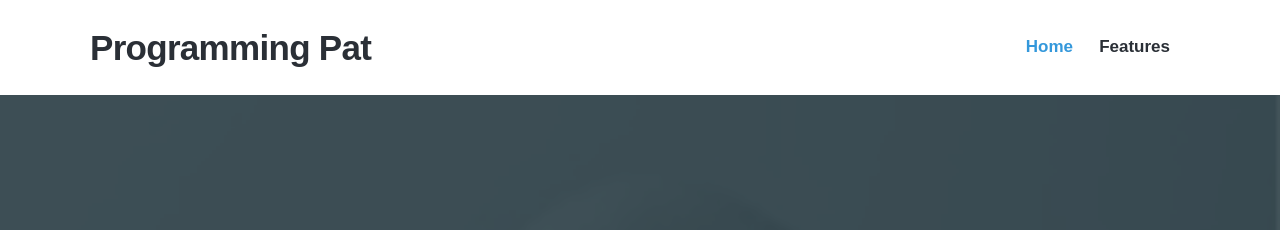
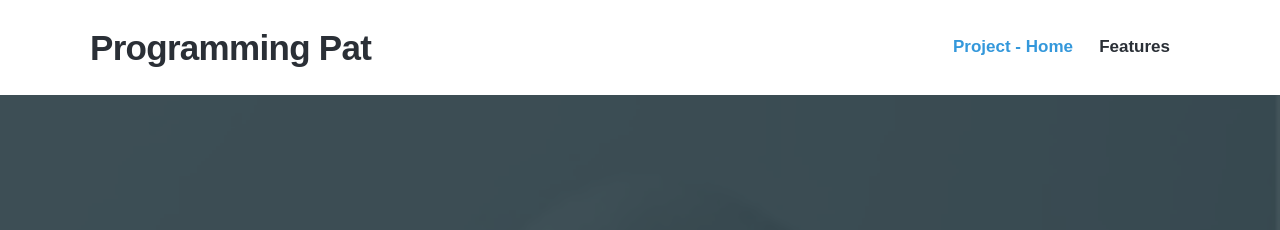
Before and after one commit to pmcavoy89/bubble-sort, a Jekyll site: the page built from docs/index.html, in a window 1280 px wide and 900 px high. Shown: the top 230 px of the window. Built offline with Jekyll 4.4.1, drawn with Linux system fonts in a browser that asks for light colours; nearby versions of some CDN libraries; some web fonts are replaced.

Commit message:
Updates and allows navigation back to main site

```diff
--- a/docs/_data/settings.yml
+++ b/docs/_data/settings.yml
@@ -8,7 +8,7 @@ header_settings:
 
 menu_settings:
   menu_items:
-    - title: 'Home'
+    - title: 'Project - Home'
       url: '/'
     # - title: 'Blog'
     #   url: '/blog/'
--- a/docs/_includes/header.html
+++ b/docs/_includes/header.html
@@ -7,7 +7,7 @@
 			<img src="{{ site.data.settings.header_settings.logo_image | relative_url }}" class="header__logo__img">
 		</a>
 		{% else %}
-		<a href="{{ site.baseurl }}/" class="header__title">
+		<a href="https://programmingpat.com" class="header__title">
 			{{ site.data.settings.basic_settings.site_title }}
 		</a>
 		{% endif %}
```
